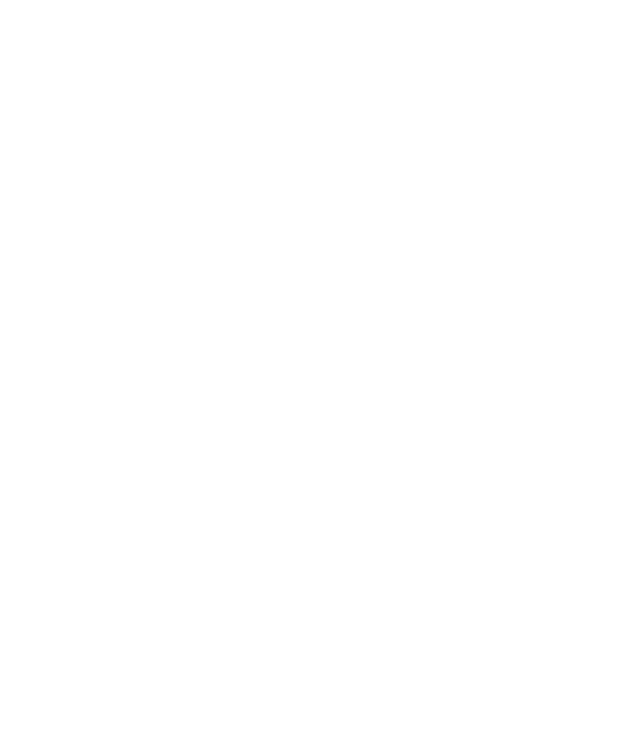
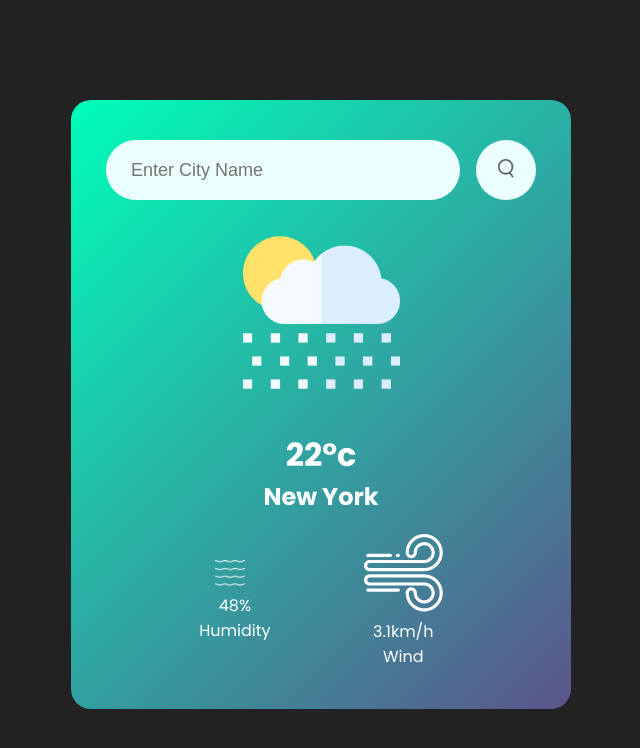
Before and after one commit to sohaibyounas/Weather-App, a plain HTML site: page index.html in a window 1280 px wide. Shown: the whole page, without its empty margins (319-959 px from the left). Drawn offline with Linux system fonts and the light colour scheme.

Commit message:
new changes

```diff
--- a/index.html
+++ b/index.html
@@ -3,10 +3,37 @@
 <head>
     <meta charset="UTF-8">
     <meta name="viewport" content="width=device-width, initial-scale=1.0">
-
+    <link rel="shortcut icon" href="./images/sun-regular.svg" type="image/x-icon">
     <title>Weather App</title>
+    <link rel="stylesheet" href="style.css">
 </head>
 <body>
+    <!-- Weather app -->
+    <div class="card">
+        <div class="search">
+            <input type="text" placeholder="Enter City Name" spellcheck="false" class="search">
+            <button><img src="./images/search.png" alt="search"></button>
+        </div>
+        <div class="weather">
+            <img src="./images/rain.png" alt="rain">
+            <h1 class="temp">22°c</h1>
+            <h2 class="city">New York</h2>
+            <div class="details">
+                <div class="humidity">
+                    <img src="./images/humidity.png" alt="humadity">
+                    <p>48%
+                        <span><br>Humidity</span>
+                    </p>
+                </div>
+                <div class="wind">
+                    <img src="images/wind.png" alt="wind">
+                    <p>3.1km/h
+                        <span><br>Wind</span>
+                    </p>
+                </div>
+            </div>
 
+        </div>
+    </div>
 </body>
 </html>
--- a/style.css
+++ b/style.css
@@ -0,0 +1,70 @@
+@import url('https://fonts.googleapis.com/css2?family=Courier+Prime:ital,wght@0,400;0,700;1,400;1,700&family=Poppins:ital,wght@0,100;0,200;0,300;0,400;0,500;0,600;0,700;0,800;0,900;1,100;1,200;1,300;1,400;1,500;1,600;1,700;1,800;1,900&family=Raleway:ital,wght@0,100..900;1,100..900&family=Roboto:ital,wght@0,100..900;1,100..900&display=swap');
+
+*{
+    padding: 0;
+    margin: 0;
+    box-sizing: border-box;
+}
+
+body{
+    background-color: #222;
+    font-family: "Poppins", sans-serif;
+}
+
+.card{
+    width: 90%;
+    max-width: 500px;
+    margin: 100px auto 0px;
+    background: linear-gradient(135deg, #00feba, #5b548a);
+    color: #fff;
+    padding: 40px 35px;
+    border-radius: 20px;
+    text-align: center;
+}
+
+.search{
+    width: 100%;
+    display: flex;
+    align-items: center;
+    justify-content: space-between;
+}
+
+.search input{
+    border: 0;
+    outline: 0;
+    background: #ebfffc;
+    color: #555;
+    padding: 10px 25px;
+    height: 60px;
+    border-radius: 30px;
+    flex: 1;
+    margin-right: 16px;
+    font-size: 18px;
+}
+
+.search button{
+    border: 0;
+    outline: 0;
+    background: #ebfffc;
+    border-radius: 50%;
+    width: 60px;
+    height: 60px;
+    cursor: pointer;
+}
+
+.search button img{
+    width: 16px;
+}
+
+.details{
+    display: flex;
+    align-items: center;
+    justify-content: space-evenly;
+    margin-top: 20px;
+    font-size: 16px;
+}
+
+.humidity img{
+    width: 30px;
+    margin-right: 10px;
+}
```
Also changed, not shown: images/sun-regular.svg (added).
